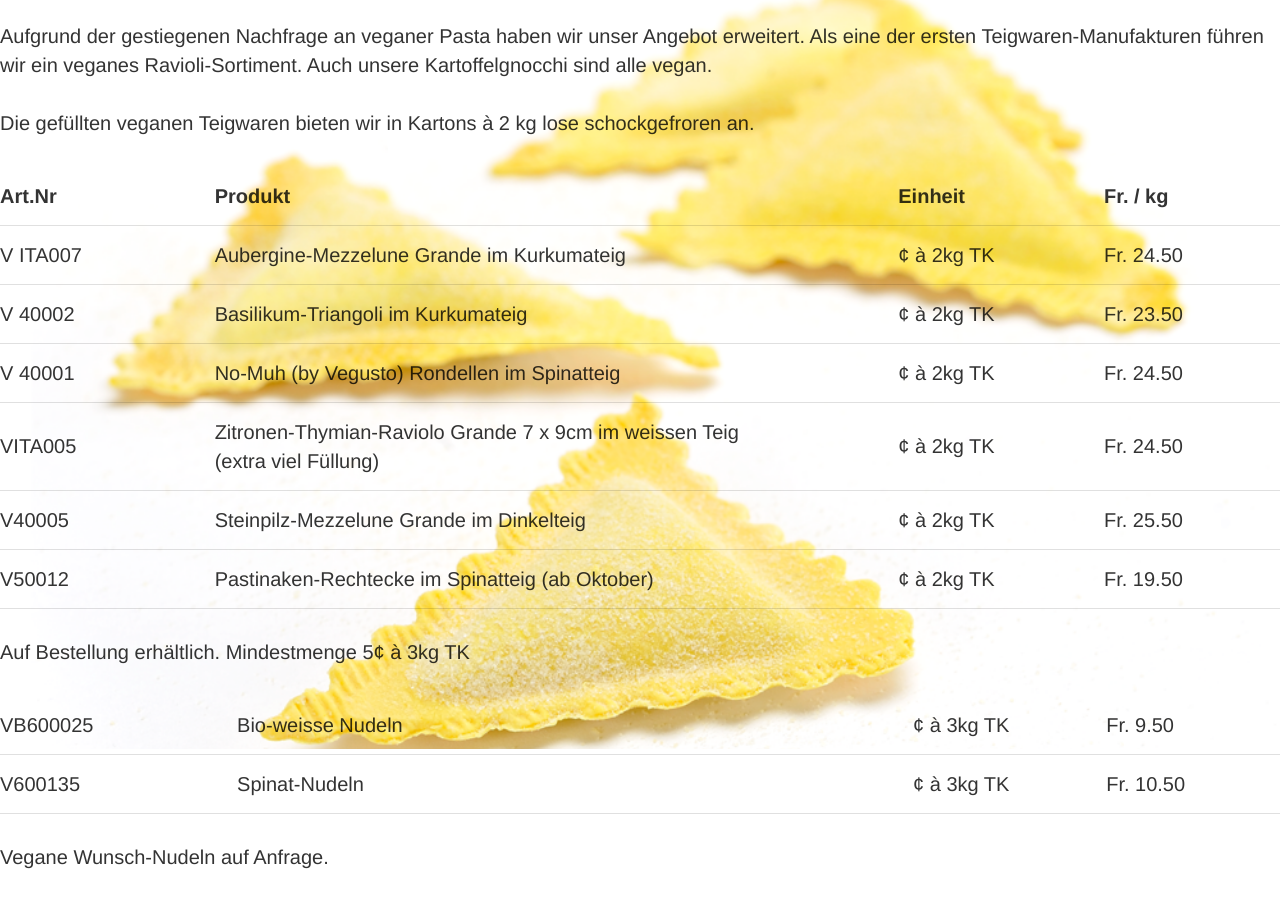
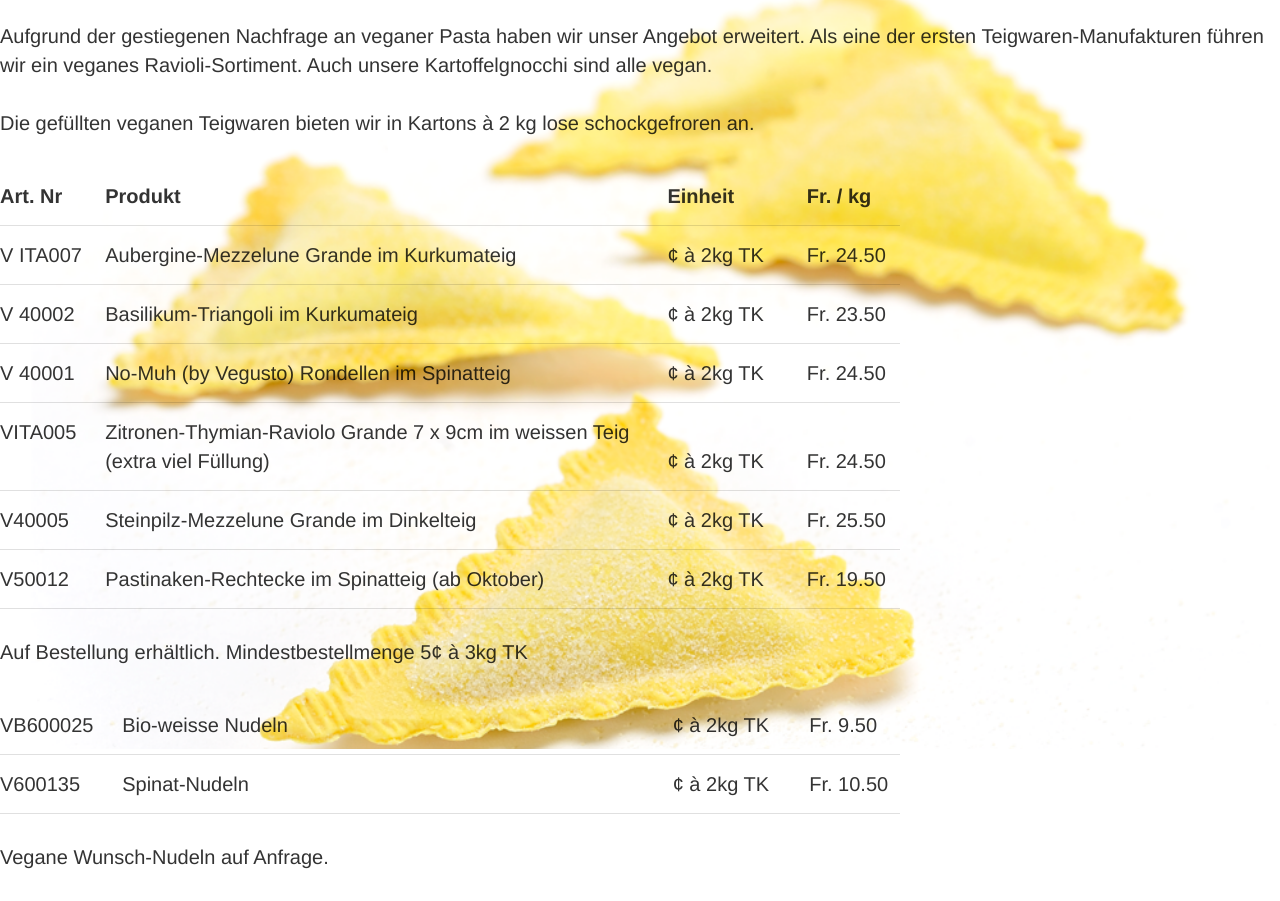
Before and after one commit to Ingredienza/ingredienza.github.io, a Gatsby site: page /products/vegan in a window 1280 px wide. Shown: the part 51-952 px from the top of the page. Built offline with nearby package versions, Linux system fonts and the light colour scheme; Gatsby itself is replaced by a stand-in of ours.

Commit message:
Move vegan to new table

```diff
--- a/src/pages/products/vegan.js
+++ b/src/pages/products/vegan.js
@@ -1,6 +1,7 @@
 import React from 'react';
 import Helmet from 'react-helmet';
 import Img from 'gatsby-image';
+import ProductTable from '../../components/ProductTable';
 
 const VeganPage = ({ data }) => (
   <div style={{ gridArea: 'content' }}>
@@ -31,79 +32,64 @@ const VeganPage = ({ data }) => (
     Die gefüllten veganen Teigwaren bieten wir in Kartons à 2 kg lose schockgefroren
     an.
     </p>
-    <table border="0" bordercolor="#000000" cellpadding="2" cellspacing="2" width="660">
-      <colgroup>
-        <col width="100" />
-        <col width="350" />
-        <col width="100" />
-        <col width="100" />
-      </colgroup>
-      <tr>
-        <th>Art.Nr</th>
-        <th>Produkt</th>
-        <th>Einheit</th>
-        <th>Fr. / kg</th>
-      </tr>
-      <tr>
-        <td>V ITA007</td>
-        <td>Aubergine-Mezzelune Grande im Kurkumateig</td>
-        <td>&cent; &agrave; 2kg TK</td>
-        <td>Fr. 24.50</td>
-      </tr>
-      <tr>
-        <td>V 40002</td>
-        <td>Basilikum-Triangoli im Kurkumateig</td>
-        <td>&cent; &agrave; 2kg TK</td>
-        <td>Fr. 23.50</td>
-      </tr>
-      <tr>
-        <td>V 40001</td>
-        <td>No-Muh (by Vegusto) Rondellen im Spinatteig</td>
-        <td>&cent; &agrave; 2kg TK</td>
-        <td>Fr. 24.50</td>
-      </tr>
-      <tr>
-        <td>VITA005</td>
-        <td>Zitronen-Thymian-Raviolo Grande 7 x 9cm im weissen Teig <br /> (extra viel F&uuml;llung)</td>
-        <td>&cent; &agrave; 2kg TK</td>
-        <td>Fr. 24.50</td>
-      </tr>
-      <tr>
-        <td>V40005</td>
-        <td>Steinpilz-Mezzelune Grande im Dinkelteig</td>
-        <td>&cent; &agrave; 2kg TK</td>
-        <td>Fr. 25.50</td>
-      </tr>
-      <tr>
-        <td>V50012</td>
-        <td>Pastinaken-Rechtecke im Spinatteig (ab Oktober)</td>
-        <td>&cent; &agrave; 2kg TK</td>
-        <td>Fr. 19.50</td>
-      </tr>
-    </table>
-
-    <p> Auf Bestellung erh&auml;ltlich. Mindestmenge 5&cent; &agrave; 3kg TK </p>
-
-    <table border="0" bordercolor="#000000" cellpadding="2" cellspacing="2" width="660">
-      <colgroup>
-        <col width="100" />
-        <col width="350" />
-        <col width="100" />
-        <col width="100" />
-      </colgroup>
-      <tr>
-        <td>VB600025</td>
-        <td>Bio-weisse Nudeln</td>
-        <td>&cent; &agrave; 3kg TK</td>
-        <td>Fr. 9.50</td>
-      </tr>
-      <tr>
-        <td>V600135</td>
-        <td>Spinat-Nudeln</td>
-        <td>&cent; &agrave; 3kg TK</td>
-        <td>Fr. 10.50</td>
-      </tr>
-    </table>
+    <ProductTable
+      showHeader={true}
+      products={[
+        {
+          articleNr: 'V ITA007',
+          description: `Aubergine-Mezzelune Grande im Kurkumateig`,
+          unit: '2kg TK',
+          price: '24.50',
+        },
+        {
+          articleNr: 'V 40002',
+          description: `Basilikum-Triangoli im Kurkumateig`,
+          unit: '2kg TK',
+          price: '23.50',
+        },
+        {
+          articleNr: 'V 40001',
+          description: `No-Muh (by Vegusto) Rondellen im Spinatteig`,
+          unit: '2kg TK',
+          price: '24.50',
+        },
+        {
+          articleNr: 'VITA005',
+          description: `Zitronen-Thymian-Raviolo Grande 7 x 9cm im weissen Teig\n(extra viel Füllung)`,
+          unit: '2kg TK',
+          price: '24.50',
+        },
+        {
+          articleNr: 'V40005',
+          description: `Steinpilz-Mezzelune Grande im Dinkelteig`,
+          unit: '2kg TK',
+          price: '25.50',
+        },
+        {
+          articleNr: 'V50012',
+          description: `Pastinaken-Rechtecke im Spinatteig (ab Oktober)`,
+          unit: '2kg TK',
+          price: '19.50',
+        },
+      ]}
+    />
+    <p> Auf Bestellung erhältlich. Mindestbestellmenge 5&cent; &agrave; 3kg TK </p>
+    <ProductTable
+      products={[
+        {
+          articleNr: 'VB600025',
+          description: `Bio-weisse Nudeln`,
+          unit: '2kg TK',
+          price: '9.50',
+        },
+        {
+          articleNr: 'V600135',
+          description: `Spinat-Nudeln`,
+          unit: '2kg TK',
+          price: '10.50',
+        },
+      ]}
+    />
     <p>Vegane Wunsch-Nudeln auf Anfrage.</p>
   </div>
 )
```
